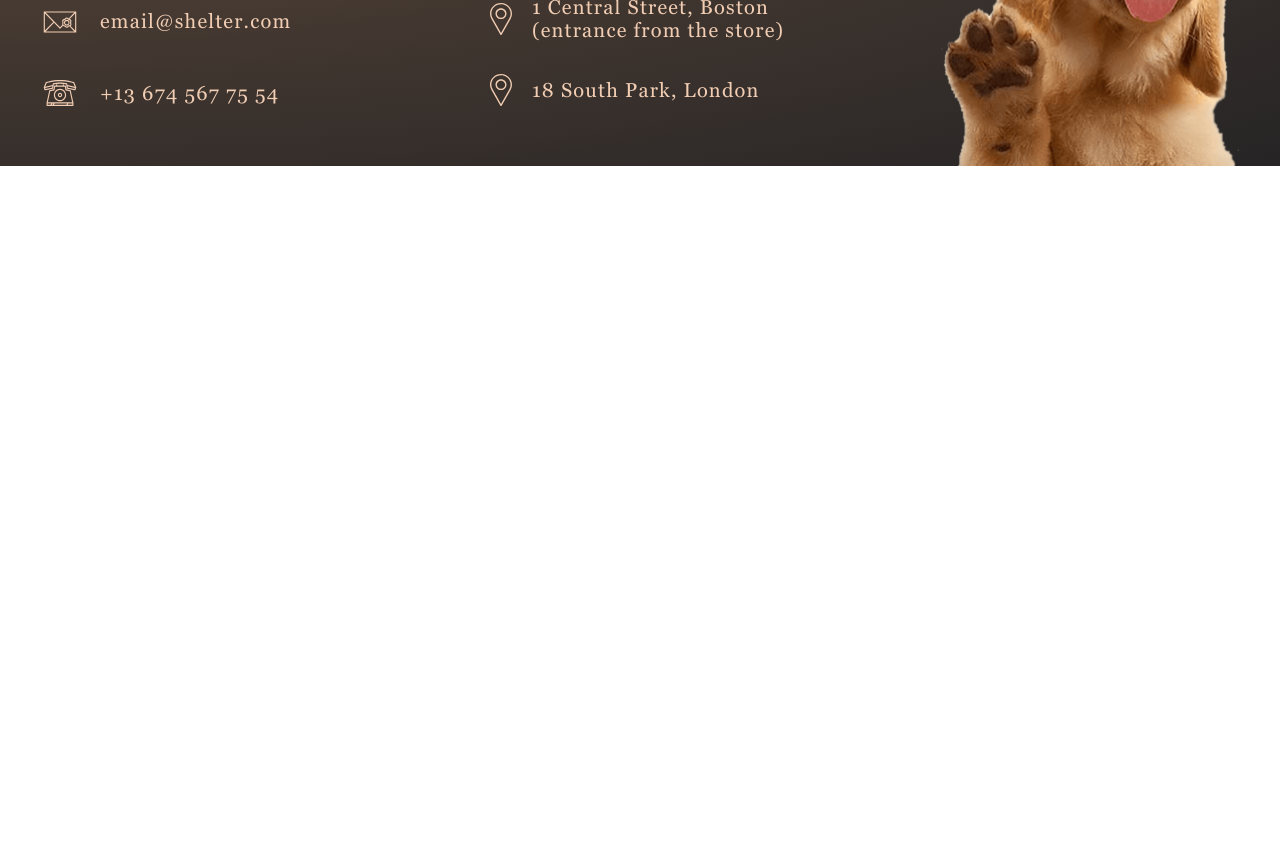
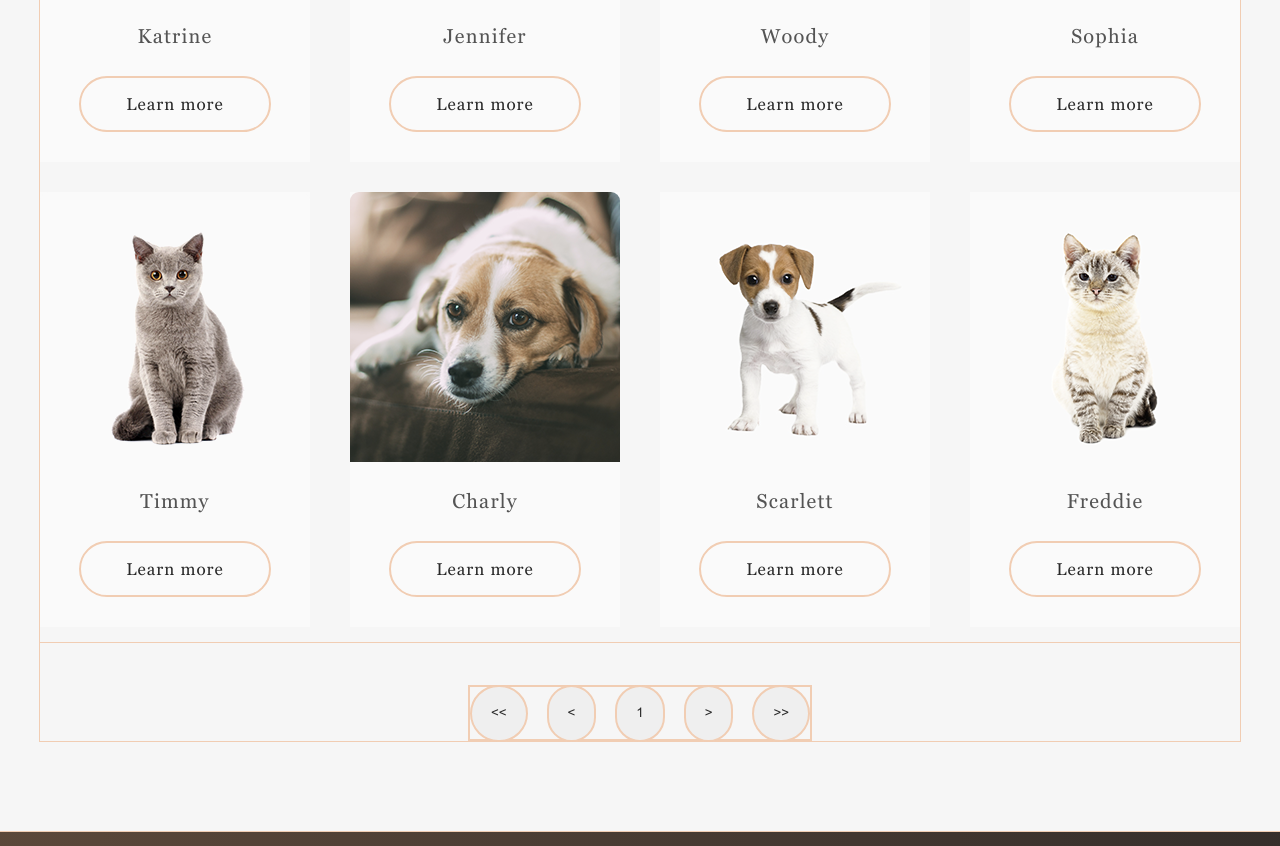
Before and after one commit to Afla555Afla/rsschool-cv, a plain HTML site: page shelter/sites/our_pets.html in a window 1280 px wide. Shown: the part 634-1480 px from the top of the page. Before the commit the page ends 800 px from the top, so only its background shows below. Drawn offline with Linux system fonts and the light colour scheme.

Commit message:
feat: update our_pets.html and style.css, add .img files files

```diff
--- a/shelter/sites/our_pets.html
+++ b/shelter/sites/our_pets.html
@@ -17,9 +17,9 @@
 
                 <nav class="nav">
                     <ul class="nav-list">
-                        <li class="nav-item"><a href="#about" class="nav-link-pets">About the shelter</a></li>
-                        <li class="nav-item"><a href="sites/our_pets.html" class="nav-link-pets">Our pets</a></li>
-                        <li class="nav-item"><a href="#help" class="nav-link-pets">Help the shelter</a></li>
+                        <li class="nav-item"><a href="../index.html" class="nav-link-pets">About the shelter</a></li>
+                        <li class="nav-item"><a href="#pets" class="nav-link-pets">Our pets</a></li>
+                        <li class="nav-item"><a href="../index.html#help" class="nav-link-pets">Help the shelter</a></li>
                         <li class="nav-item"><a href="#contacts" class="nav-link-pets">Contacts</a></li>
                     </ul>
                 </nav>
@@ -29,7 +29,100 @@
 
 
     <main>
+        <div class="container main-friends" id="pets">
+            <div class="main-friends-content">
+                <span class="pets-heading">Our friends who <br>
+                    are looking for a house</span>
 
+                <div class="pets-friends-slider">
+                    <div class="pets-card friends-card">
+                        <img class="pets-img" src="../assets/img/pets-katrine.png" alt="pets-katrine">
+                        <span class="pets-name">Katrine</span>
+                        <button class="button-pets-card">
+                            <span class="button-shelter-text">Learn more</span>
+                        </button>
+                    </div>
+
+                    <div class="pets-card friends-card">
+                        <img class="pets-img" src="../assets/img/pets-jennifer.png" alt="pets-jennifer">
+                        <span class="pets-name">Jennifer</span>
+                        <button class="button-pets-card">
+                            <span class="button-shelter-text">Learn more</span>
+                        </button>
+                    </div>
+
+                    <div class="pets-card friends-card">
+                        <img class="pets-img" src="../assets/img/pets-woody.png" alt="pets-woody">
+                        <span class="pets-name">Woody</span>
+                        <button class="button-pets-card">
+                            <span class="button-shelter-text">Learn more</span>
+                        </button>
+                    </div>
+
+                    <div class="pets-card friends-card">
+                        <img class="pets-img" src="../assets/img/pets-sophia.png" alt="pets-Sophia">
+                        <span class="pets-name">Sophia</span>
+                        <button class="button-pets-card">
+                            <span class="button-shelter-text">Learn more</span>
+                        </button>
+                    </div>
+
+                    <div class="pets-card friends-card">
+                        <img class="pets-img" src="../assets/img/pets-timmy.png" alt="pets-Timmy">
+                        <span class="pets-name">Timmy</span>
+                        <button class="button-pets-card">
+                            <span class="button-shelter-text">Learn more</span>
+                        </button>
+                    </div>
+
+                    <div class="pets-card friends-card">
+                        <img class="pets-img" src="../assets/img/pets-charly.png" alt="pets-Charly">
+                        <span class="pets-name">Charly</span>
+                        <button class="button-pets-card">
+                            <span class="button-shelter-text">Learn more</span>
+                        </button>
+                    </div>
+
+                    <div class="pets-card friends-card">
+                        <img class="pets-img" src="../assets/img/pets-Scarlett.png" alt="pets-Scarlett">
+                        <span class="pets-name">Scarlett</span>
+                        <button class="button-pets-card">
+                            <span class="button-shelter-text">Learn more</span>
+                        </button>
+                    </div>
+
+                    <div class="pets-card friends-card">
+                        <img class="pets-img" src="../assets/img/pets-Freddie.png" alt="pets-Freddie">
+                        <span class="pets-name">Freddie</span>
+                        <button class="button-pets-card">
+                            <span class="button-shelter-text">Learn more</span>
+                        </button>
+                    </div>
+                </div>
+
+                <div class="slider-nav">
+                    <button class="button-arrow">
+                        <span class="button-arrow-text"><<</span>
+                    </button>
+
+                    <button class="button-arrow">
+                        <span class="button-arrow-text"><</span>
+                    </button>
+
+                    <button class="button-arrow">
+                        <span class="button-arrow-text">1</span>
+                    </button>
+
+                    <button class="button-arrow">
+                        <span class="button-arrow-text">></span>
+                    </button>
+
+                    <button class="button-arrow">
+                        <span class="button-arrow-text">>></span>
+                    </button>
+                </div>
+            </div>
+        </div>
     </main>
 
 
--- a/shelter/style.css
+++ b/shelter/style.css
@@ -406,11 +406,8 @@ body {
   .button-arrow {
     width: Hug (52px)px;
     height: Hug (52px)px;
-    top: 192px;
-    padding: 23px 19px 23px 19px;
-    gap: 0px;
-    border-radius: 100px 100px 100px 100px;
-    opacity: 0px;
+    padding: 19px 19px 19px 19px;
+    border-radius: 100px 100px 100px 100px;  opacity: 0px;
     border: 2px solid rgba(241, 205, 179, 1)
   }
 
@@ -423,11 +420,8 @@ body {
 
 
   .button-arrow-text {
-    font-size:20px;
     width: 14px;
     height: 6px;
-    gap: 0px;
-    opacity: 0px;
     color: rgba(41, 41, 41, 1);
 
   }
@@ -444,11 +438,6 @@ body {
   .pets-card {
     width: 270px;
     height: 435px;
-    left: 105px;
-    padding: 0px 0px 30px 0px;
-    gap: 30px;
-    border-radius: 9px 9px 9px 9px;
-    opacity: 0px;
     background: rgba(250, 250, 250, 1);
 
   }
@@ -481,9 +470,8 @@ body {
     height: Hug (52px)px;
     border: 2px solid rgba(241, 205, 179, 1);
     background: rgba(250, 250, 250, 1);
-    top: 391px;
-    left: 70px;
     padding: 15px 45px 15px 45px;
+    margin-bottom: 30px;
     gap: 10px;
     border-radius: 100px 100px 100px 100px;
     opacity: 0px;
@@ -842,7 +830,7 @@ body {
     flex-direction: row;
     justify-content: center;
     align-items: center;
-    border: 2px solid rgba(241, 205, 179, 1);
+    border: 1px solid rgba(241, 205, 179, 1);
   }
 
 
@@ -923,3 +911,76 @@ body {
   .nav-link-pets:hover {
     background-size: 100% 2px;
   }
+
+
+  .main-friends {
+    display: flex;
+    flex-direction: column;
+    justify-content: center;
+    align-items: center;
+    border: 1px solid rgba(241, 205, 179, 1);
+  }
+
+
+  .main-friends {
+    width: 1280px;
+    height: 1342px;
+    background: rgba(246, 246, 246, 1);
+  }
+
+
+  .main-friends-content {
+    display: flex;
+    flex-direction: column;
+    justify-content: space-between;
+    align-items: center;
+    border: 1px solid rgba(241, 205, 179, 1);
+  }
+
+
+  .main-friends-content {
+    width: 1200px;
+    height: 1162px;
+
+
+  }
+
+
+  .pets-friends-slider {
+      display: flex;
+      flex-direction: row;
+      justify-content: space-between;
+      align-items: center;
+      flex-wrap: wrap;
+      border: 1px solid rgba(241, 205, 179, 1);
+
+  }
+
+
+  .pets-friends-slider {
+    width: 1200px;
+    height: 930px;
+
+  }
+
+
+  .friends-card {
+    margin-top: 15px;
+    margin-bottom: 15px;
+  }
+
+
+  .slider-nav {
+    display: flex;
+      flex-direction: row;
+      justify-content: space-between;
+      align-items: center;
+      border: 2px solid rgba(241, 205, 179, 1);
+  }
+
+
+  .slider-nav {
+    width: 340px;
+    height: 52px;
+
+  }
```
Also changed, not shown: shelter/assets/img/pets-Freddie.png (added), shelter/assets/img/pets-Scarlett.png (added), shelter/assets/img/pets-charly.png (added), shelter/assets/img/pets-sophia.png (added), shelter/assets/img/pets-timmy.png (added).
